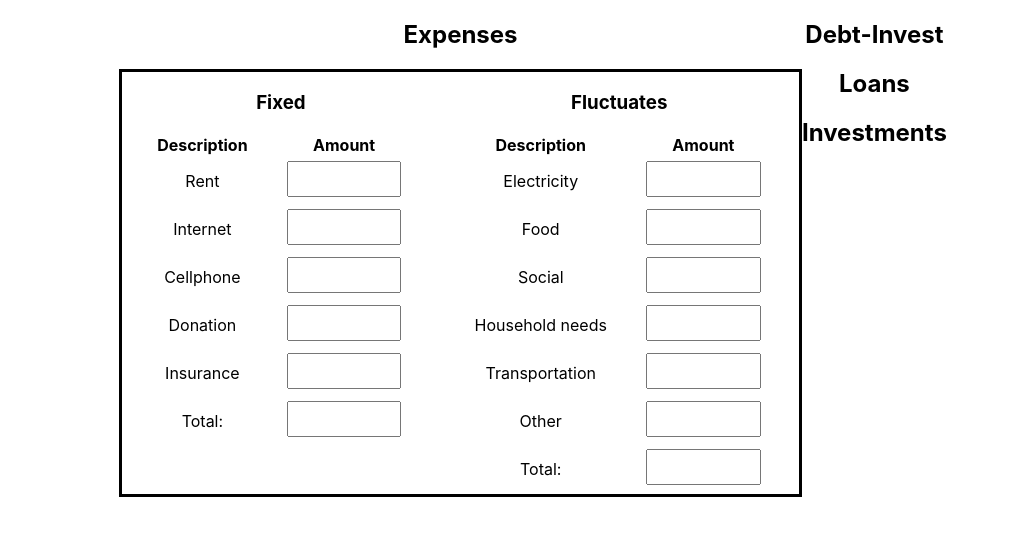
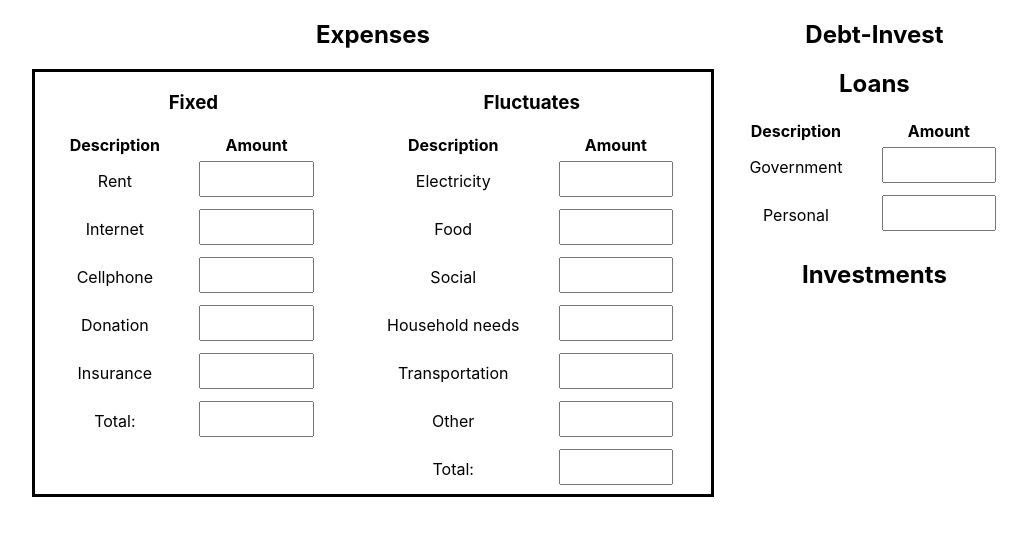
Before and after one commit to timbolaj/Expense-sheet, a React (Create React App) app: page / in a window 1280 px wide. Shown: the top 536 px of the page, without its empty margins (107-1134 px from the left). Built offline with nearby package versions, Linux system fonts and the light colour scheme.

Commit message:
Finished loans component

```diff
--- a/src/Components/Debt-Invest/Loans.js
+++ b/src/Components/Debt-Invest/Loans.js
@@ -5,6 +5,20 @@ export default function Loans() {
   return (
     <div>
       <h2>Loans</h2>
+      <table>
+        <tr>
+          <th>Description</th>
+          <th>Amount</th>
+        </tr>
+        <tr>
+          <td>Government</td>
+          <Row />
+        </tr>
+        <tr>
+          <td>Personal</td>
+          <Row />
+        </tr>
+      </table>
     </div>
   )
 }
```
